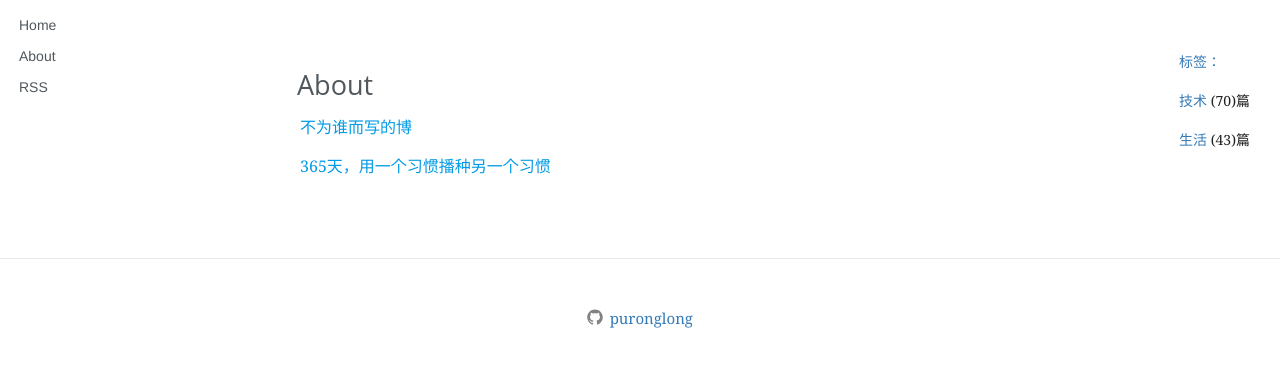
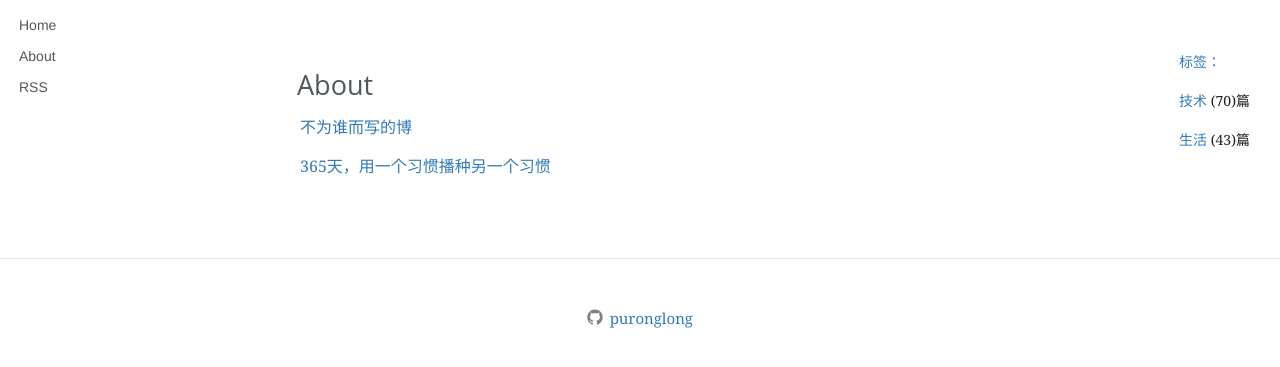
Before and after one commit to PuRonglong/blog, a Jekyll site: the page built from about.md, in a window 1280 px wide. Shown: the top 367 px of the page. Built offline with Jekyll 4.4.1, drawn with Linux system fonts in a browser that asks for light colours; nearby versions of some CDN libraries; comment, search, counter and statistics services are not loaded.

Commit message:
edit a tag css

```diff
--- a/css/main.css
+++ b/css/main.css
@@ -6,6 +6,7 @@ body,h1,h2,h3,h4,h5,h6,p,blockquote,pre,hr,dl,dd,ol,ul,figure{
     padding: 0;
 }
 a {
+    color: #337ab7;
     text-decoration: none;
 }
 
```
